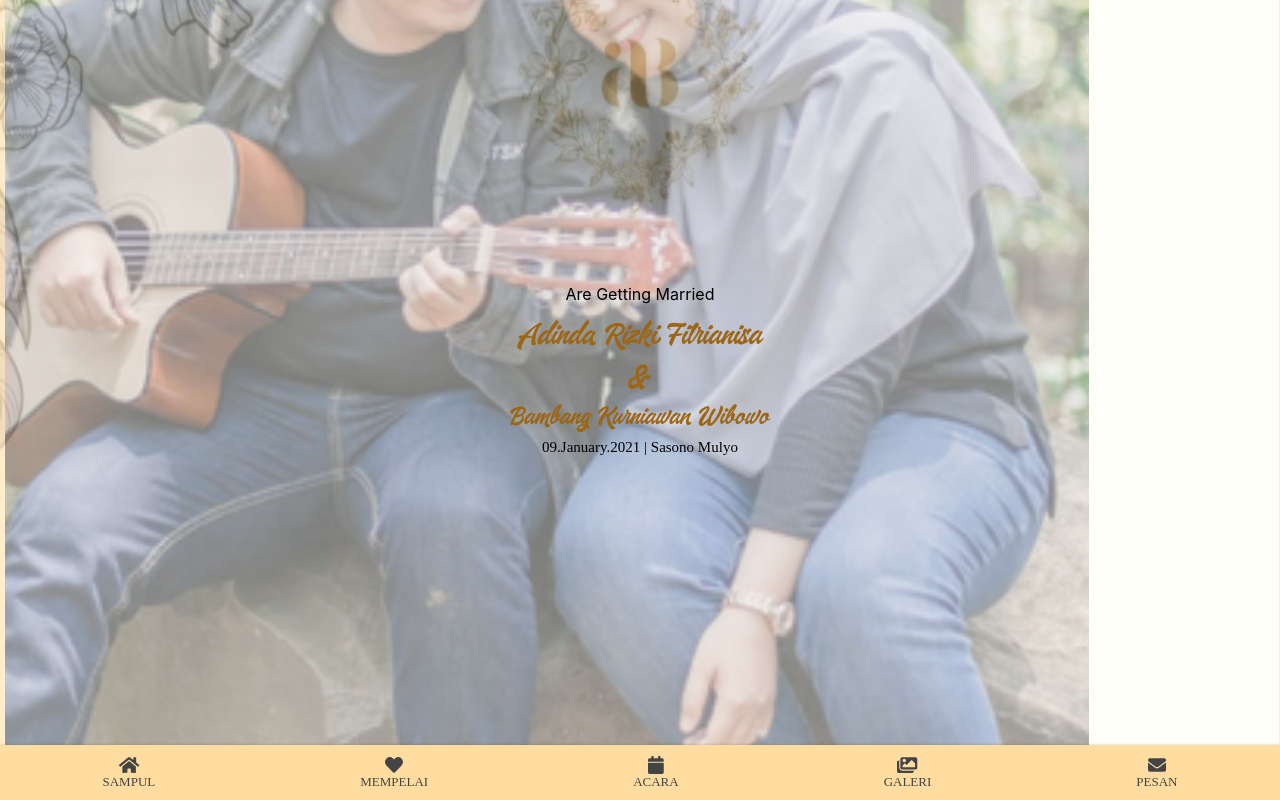
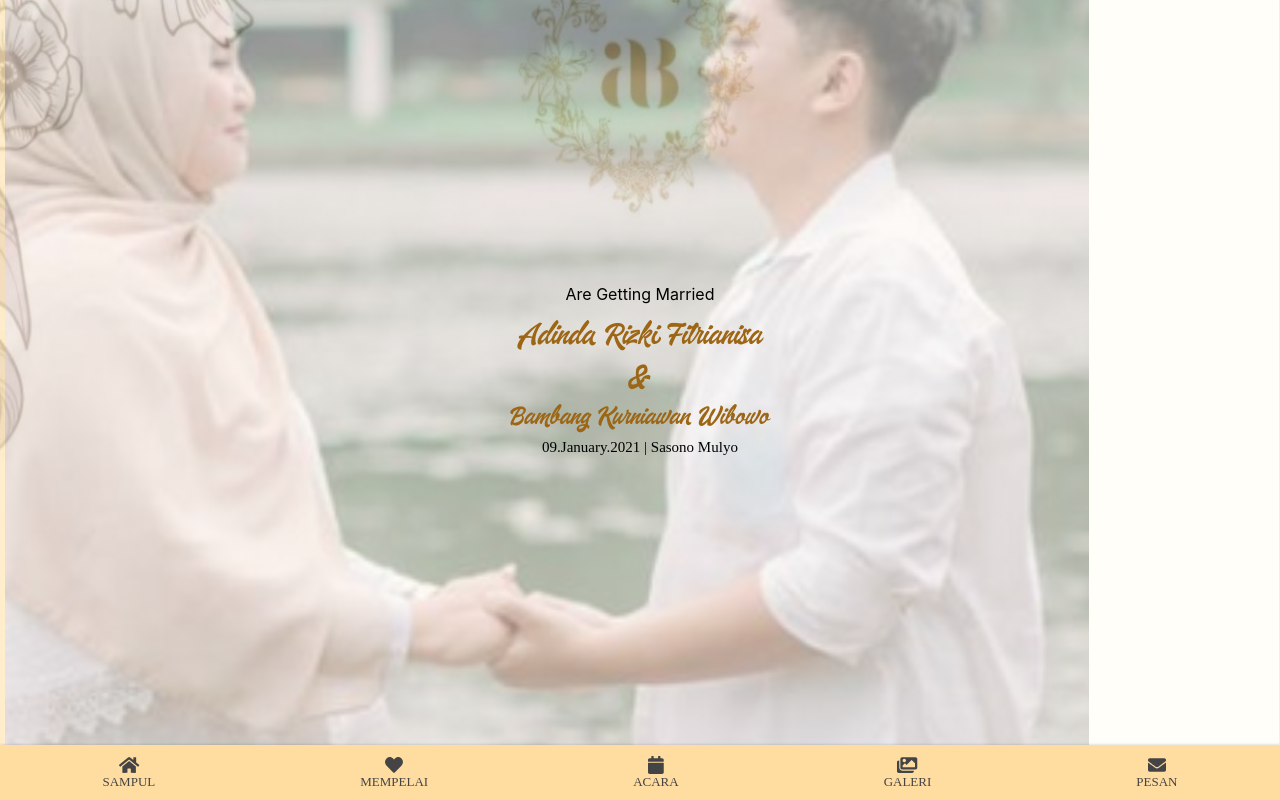
Before and after one commit to bembengggg/weddingbambangdinda, a React (Create React App) app: page /1/1 in a window 1280 px wide. Both pictures are taken after a click on the button "BUKA UNDANGAN". Shown: the part 226-1026 px from the top of the page. Built offline with nearby package versions, Linux system fonts and the light colour scheme; a web font is replaced by a local one.

Commit message:
text label

```diff
--- a/src/Component/Cover/Cover.css
+++ b/src/Component/Cover/Cover.css
@@ -14,7 +14,7 @@
 .imgperson{
     width: 100%;
     height: 100%;
-    background-image: url(../../Assets/image/ABADI.PNG);
+    background-image: url(../../Assets/image/banner.PNG);
     border:5px solid #FFDDA1;
     top: 0%;
     border-radius: 1.7%;
```
Also changed, not shown: src/Assets/image/banner.PNG (added).
